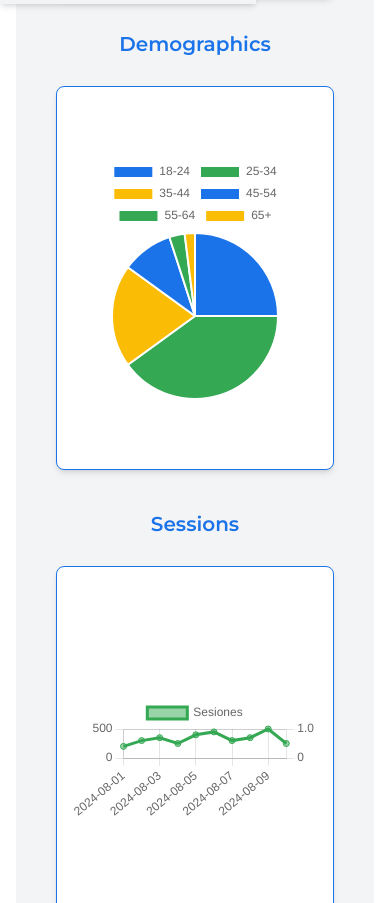
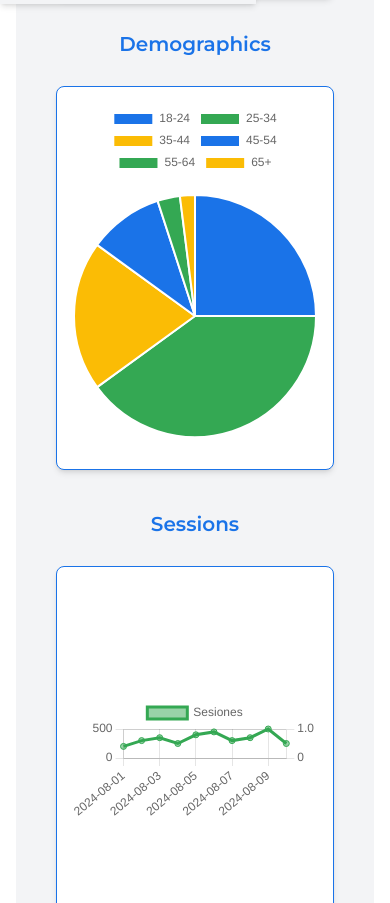
Before and after one commit to Wookid-Dev/admira-dashboard, a Next.js app: page / in a window 390 px wide. Shown: the part 840-1743 px from the top of the page. Built offline with nearby package versions, Linux system fonts and the light colour scheme.

Commit message:
fix:  responsiveness

```diff
--- a/src/components/Charts/DemographicsChart.tsx
+++ b/src/components/Charts/DemographicsChart.tsx
@@ -1,9 +1,16 @@
+import { useEffect } from 'react';
 import { Pie } from 'react-chartjs-2';
 import { Chart as ChartJS, ArcElement, Tooltip, Legend } from 'chart.js';
 
 ChartJS.register(ArcElement, Tooltip, Legend);
 
-const DemographicsChart = ({ data }) => {
+const DemographicsChart = ({ data, options }) => {
+  useEffect(() => {
+    return () => {
+      ChartJS.getChart()?.destroy();
+    };
+  }, []);
+
   const chartData = {
     labels: data.demografía.edad.map((item) => item.rango),
     datasets: [
@@ -15,7 +22,7 @@ const DemographicsChart = ({ data }) => {
     ],
   };
 
-  return <Pie data={chartData} />;
+  return <Pie data={chartData} options={options} />;
 };
 
 export default DemographicsChart;
```
